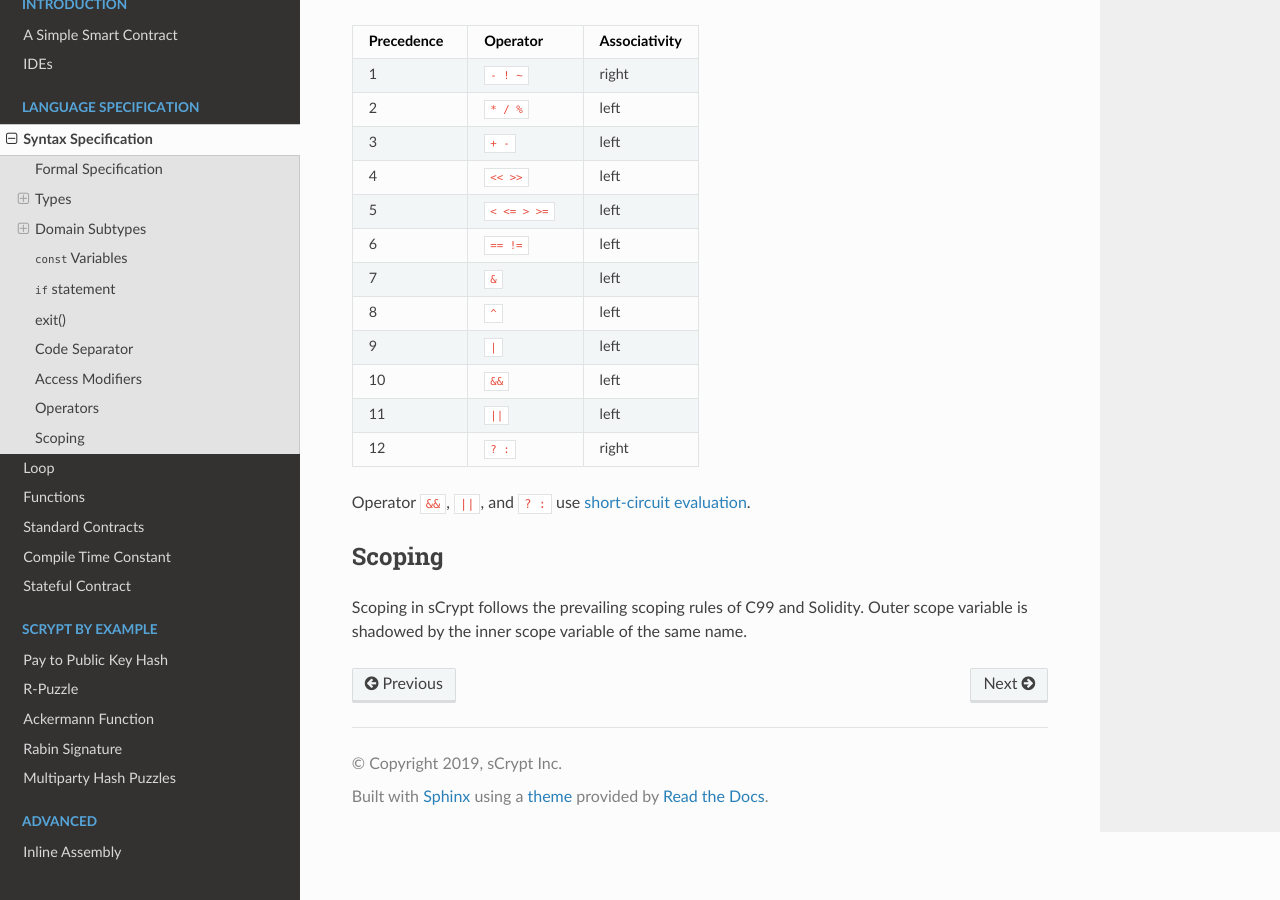
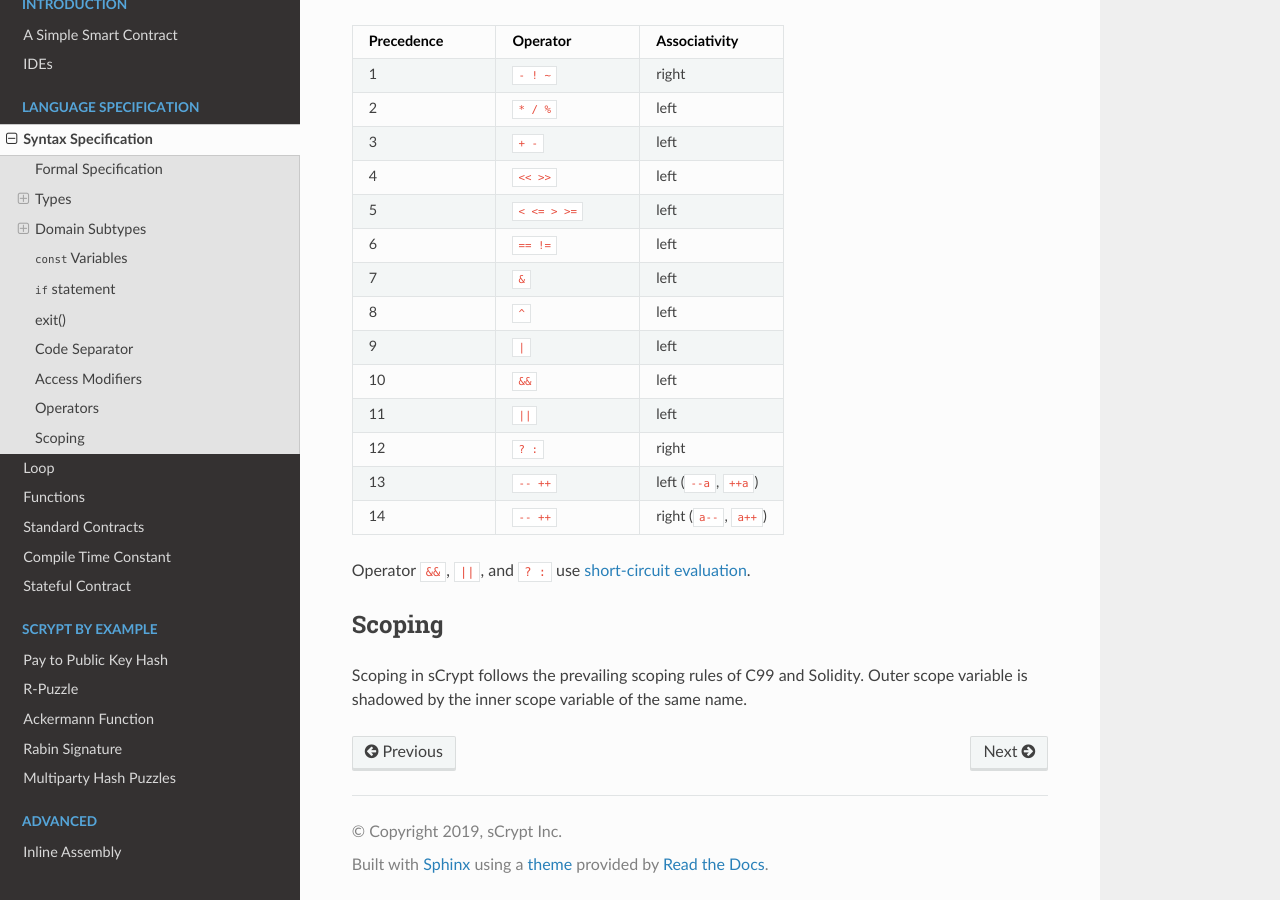
Before and after one commit to sCrypt-Inc/specification, a Sphinx documentation site: the page built from docs/syntax.rst, in a window 1280 px wide and 900 px high, scrolled down 5088 px. Built offline with Sphinx 7.4.7 and the Read the Docs theme 2.0.0, drawn with Linux system fonts in a browser that asks for light colours.

Commit message:
add Operator

```diff
--- a/docs/syntax.rst
+++ b/docs/syntax.rst
@@ -451,6 +451,14 @@ Operators
       - ``? :``
       - right
 
+    * - 13
+      - ``-- ++``
+      - left (``--a``, ``++a``)
+
+    * - 14
+      - ``-- ++``
+      - right (``a--``, ``a++``)
+
 Operator ``&&``, ``||``, and ``? :`` use `short-circuit evaluation <https://en.wikipedia.org/wiki/Short-circuit_evaluation>`_.
 
 Scoping
```
Also changed, not shown: 4 other files.
